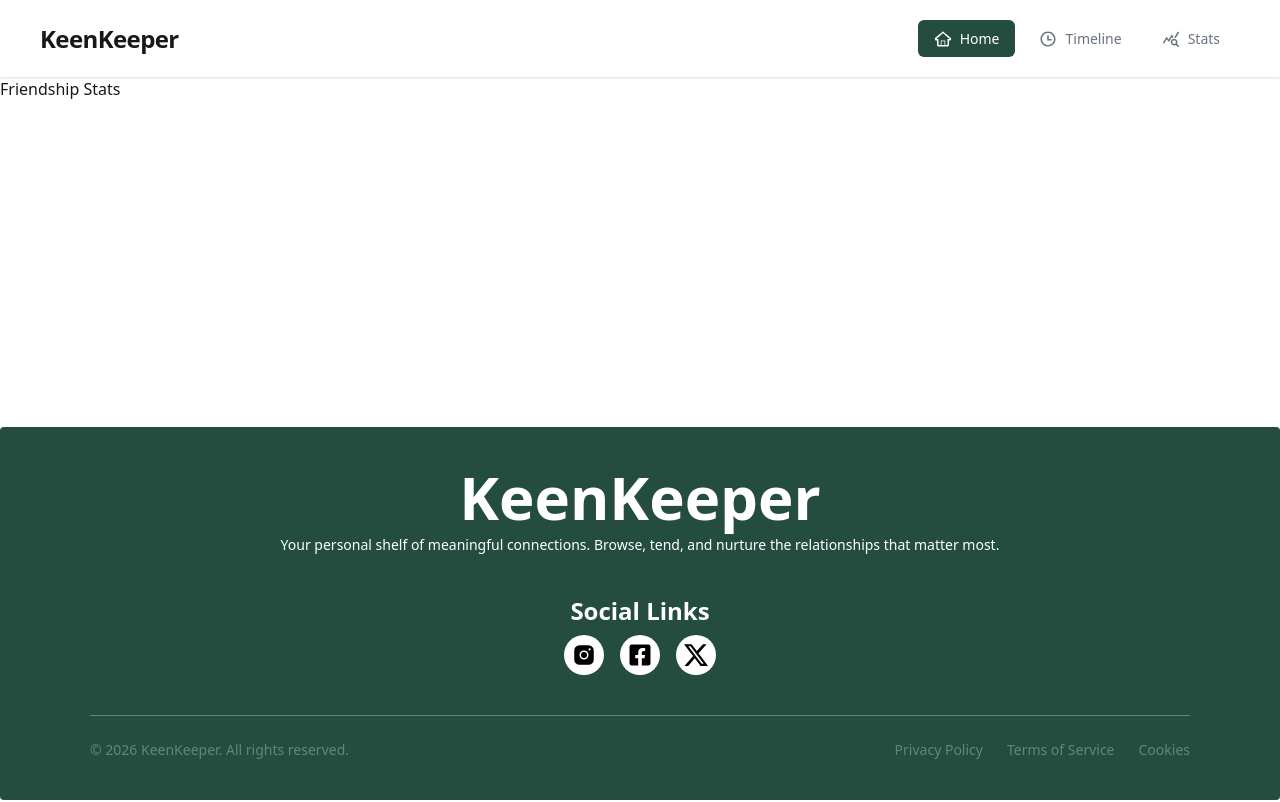
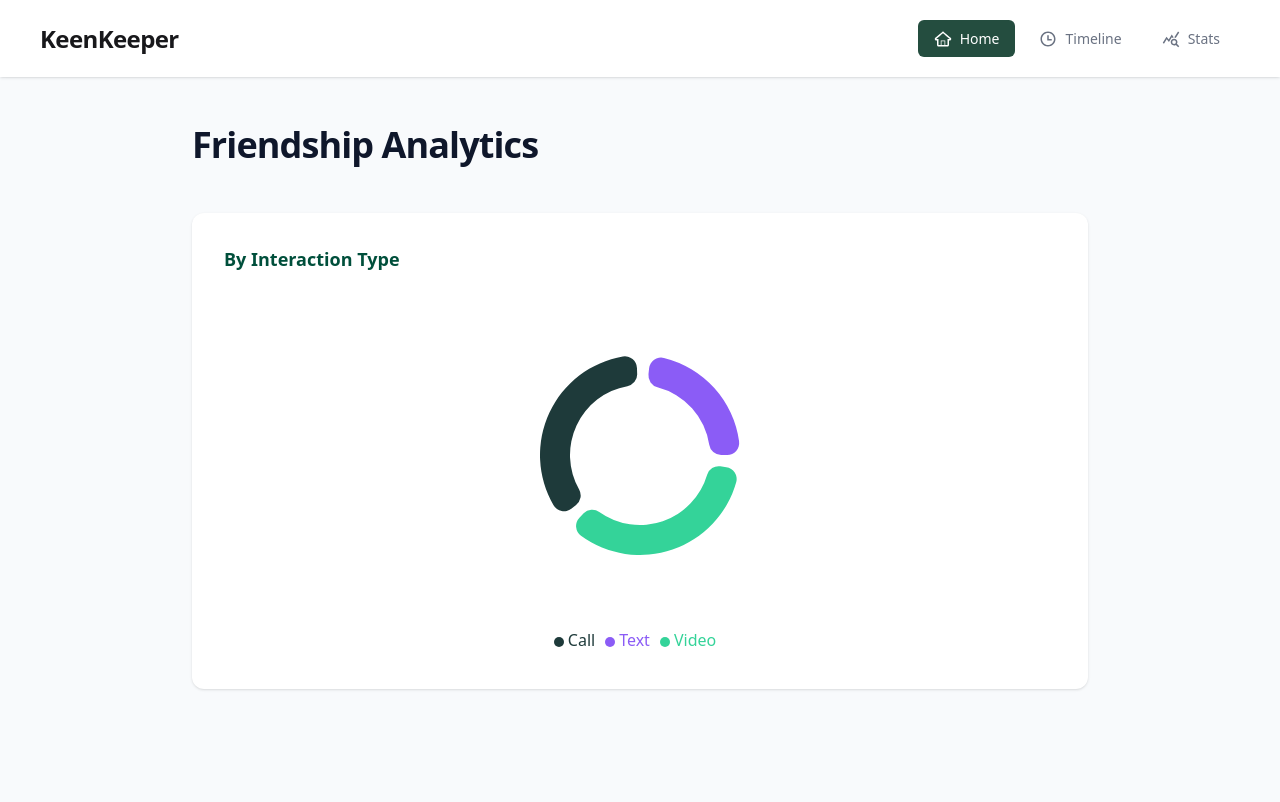
Before and after one commit to 01754488189ib-tech/B-13-Assignment-07, a Next.js app: page /stats in a window 1280 px wide. Shown: the top 802 px of the page. Built offline with nearby package versions, Linux system fonts and the light colour scheme.

Commit message:
Create a Friendship Stats section

```diff
--- a/src/app/stats/page.jsx
+++ b/src/app/stats/page.jsx
@@ -1,9 +1,119 @@
-import React from 'react';
+'use client';
+
+import React, { useEffect, useState } from 'react';
+import { PieChart, Pie, Cell, ResponsiveContainer, Tooltip, Legend } from 'recharts';
+
+const FRIENDS_DATA = [
+    { id: 1, name: "Nusrat Jahan", status: "Call" },
+    { id: 2, name: "Shakil Khan", status: "Text" },
+    { id: 3, name: "Farzana Akter", status: "Video" },
+    { id: 4, name: "Sadia Karim", status: "Text" },
+    { id: 5, name: "Mahmudul Islam", status: "Video" },
+    { id: 6, name: "Tania Sultana", status: "Call" },
+    { id: 7, name: "Imran Hossain", status: "Call" },
+    { id: 8, name: "Rahim Uddin", status: "Video" }
+];
+
+const COLORS = ['#8b5cf6', '#1e3a3a', '#34d399'];
 
 const FriendshipStats = () => {
+    const [isClient, setIsClient] = useState(false);
+
+    useEffect(() => {
+        setIsClient(true);
+    }, []);
+
+    const getChartData = () => {
+        let textCount = 0;
+        let callCount = 0;
+        let videoCount = 0;
+
+        FRIENDS_DATA.forEach((item) => {
+            if (item.status === 'Text') {
+                textCount++;
+            } else if (item.status === 'Call') {
+                callCount++;
+            } else if (item.status === 'Video') {
+                videoCount++;
+            }
+        });
+        const finalData = [
+            { name: 'Text', value: textCount },
+            { name: 'Call', value: callCount },
+            { name: 'Video', value: videoCount }
+        ];
+
+        return finalData;
+    };
+
+    const chartData = getChartData();
+
+    if (!isClient) {
+        return (
+            <div className="flex justify-center items-center h-screen text-[#244D3F]">
+                <span className="loading loading-spinner loading-xl"></span>
+            </div>
+        );
+    }
+
     return (
-        <div>
-            <h2>Friendship Stats</h2>
+        <div className="min-h-screen bg-slate-50 p-6 md:p-12">
+            <div className="max-w-4xl mx-auto">
+                <header className="mb-8">
+                    <h1 className="text-4xl font-extrabold text-slate-900 tracking-tight pb-4">
+                        Friendship Analytics
+                    </h1>
+                </header>
+
+                <main className="bg-white rounded-xl shadow-sm p-8">
+                    <div className="mb-6">
+                        <h3 className="text-lg font-semibold text-emerald-900">By Interaction Type</h3>
+                    </div>
+
+                    <div className="h-90 w-full flex justify-center">
+                        <ResponsiveContainer width="100%" height="100%">
+                            <PieChart>
+                                <Pie
+                                    data={chartData}
+                                    cx="50%"
+                                    cy="50%"
+                                    innerRadius={70}
+                                    outerRadius={100}
+                                    paddingAngle={8}
+                                    cornerRadius={12}
+                                    dataKey="value"
+                                    isAnimationActive={true}
+                                >
+                                    {chartData.map((entry, index) => (
+                                        <Cell
+                                            key={`cell-${index}`}
+                                            fill={COLORS[index % COLORS.length]}
+                                            stroke="none"
+                                        />
+                                    ))}
+                                </Pie>
+
+                                <Tooltip
+                                    cursor={{ fill: 'transparent' }}
+                                    contentStyle={{
+                                        borderRadius: '12px',
+                                        border: 'none',
+                                        boxShadow: '0 10px 15px -3px rgba(0,0,0,0.1)'
+                                    }}
+                                />
+
+                                <Legend
+                                    verticalAlign="bottom"
+                                    align="center"
+                                    iconType="circle"
+                                    iconSize={10}
+                                    wrapperStyle={{ paddingTop: '20px' }}
+                                />
+                            </PieChart>
+                        </ResponsiveContainer>
+                    </div>
+                </main>
+            </div>
         </div>
     );
 };
```
